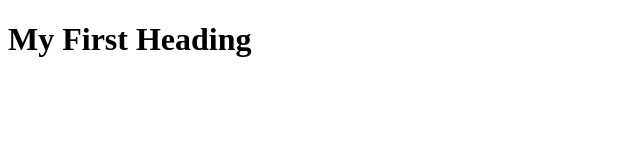
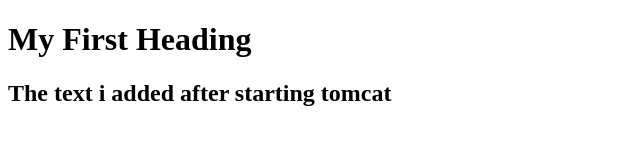
Before and after one commit to daniilshauchenka/demo-jenkins, a plain HTML site: page index.html in a window 1280 px wide. Shown: the whole page, without its empty margins (0-640 px from the left). Drawn offline with Linux system fonts and the light colour scheme.

Commit message:
Update index.html
added new text to the file to test jenkins works

```diff
--- a/index.html
+++ b/index.html
@@ -3,6 +3,6 @@
 <body>
 
 <h1>My First Heading</h1>
-
+<h2>The text i added after starting tomcat</h2>
 </body>
 </html>
```
